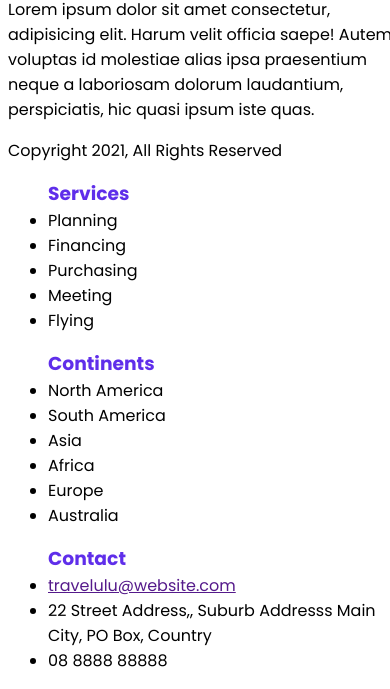
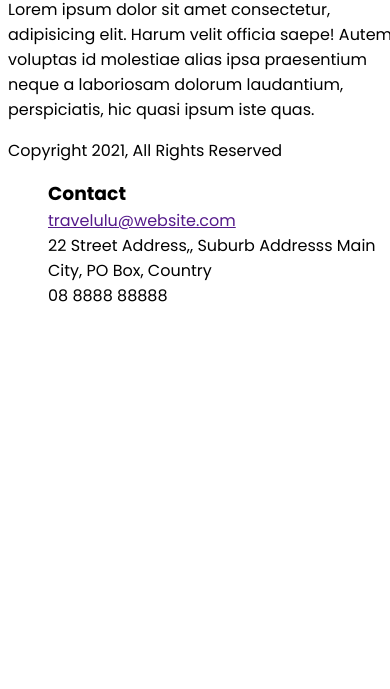
Before and after one commit to manuelaperezsimon/202207-w1chwe-adrian-arco-manuela-perez, a website: page index.html in a window 390 px wide. Shown: the part 3164-3853 px from the top of the page. After the commit the page ends 3488 px from the top, so only its background shows below. Drawn offline with nearby package versions, Linux system fonts and the light colour scheme; files that its build step writes are made by us from their sources.

Commit message:
Pre style mobile. hidding menus

```diff
--- a/index.html
+++ b/index.html
@@ -190,8 +190,8 @@
       </p>
       <p>Copyright 2021, All Rights Reserved</p>
     </section>
-      <ul>
-        <h3>Services</h3>
+      <ul class="footer-menu footer-menu--hidden-mobile">
+        <h3 class="tittle--black">Services</h3>
         <li>Planning</li>
         <li>Financing</li>
         <li>Purchasing</li>
@@ -199,8 +199,8 @@
         <li>Flying</li>
       </ul>
 
-      <ul>
-        <h3>Continents</h3>
+      <ul class="footer-menu footer-menu--hidden-mobile">
+        <h3 class="tittle--black">Continents</h3>
         <li>North America</li>
         <li>South America</li>
         <li>Asia</li>
@@ -209,7 +209,8 @@
         <li>Australia</li>
       </ul>
 
-      <ul><h3>Contact</h3>
+      <ul class="footer-menu">
+        <h3 class="tittle--black">Contact</h3>
       <li><a href="">travelulu@website.com</a></li>
       <li>22 Street Address,, Suburb Addresss Main City, PO Box, Country</li>
       <li>08 8888 88888</li>
--- /dev/null
+++ b/sass/components/_footer.scss
@@ -0,0 +1,13 @@
+@use "../variables/colors";
+
+.tittle--black {
+  color: black;
+}
+
+.footer-menu {
+  list-style: none;
+}
+
+.footer-menu--hidden-mobile {
+  display: none;
+}
--- a/sass/styles.scss
+++ b/sass/styles.scss
@@ -6,7 +6,7 @@
 @use "../sass/components/search";
 @use "partials/button";
 @use "../sass/components/text-attention";
-
+@use "../sass/components/footer";
 * {
   box-sizing: content-box;
 }
```
